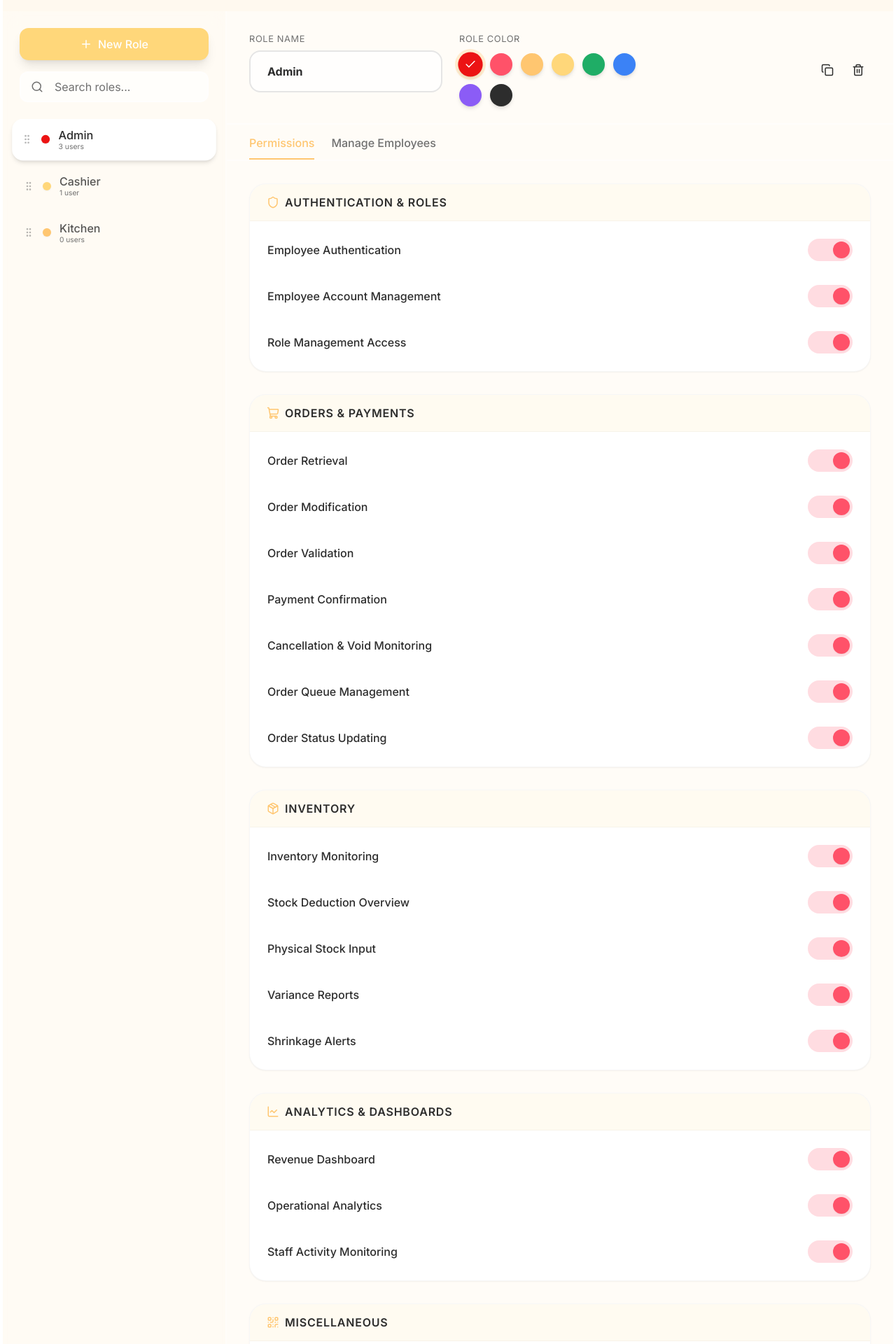
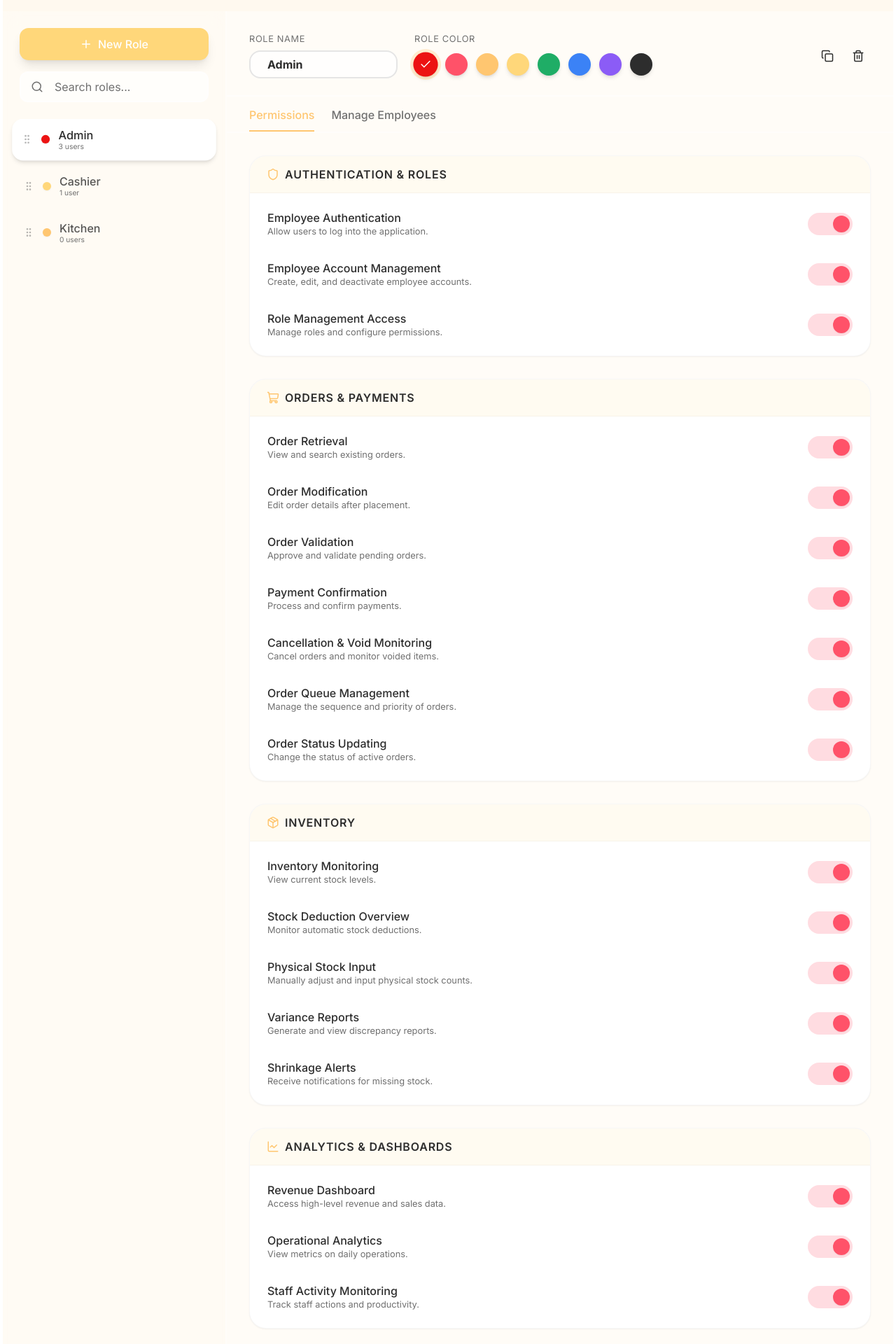
Before and after one commit to ShanRaboy11/Qios, a Next.js app: page /1/roles in a window 1280 px wide. Shown: the part 160-2080 px from the top of the page at 70% size. Built offline with nearby package versions, Linux system fonts and the light colour scheme.

Commit message:
fix: add feature descrips & fix layout

```diff
--- a/src/app/(tenant)/[id]/roles/page.tsx
+++ b/src/app/(tenant)/[id]/roles/page.tsx
@@ -66,6 +66,28 @@ const DEFAULT_PERMISSIONS: Permissions = {
   misc: {
     "QR Code Scanning": false,
   },
+};
+
+const PERMISSION_DESCRIPTIONS: Record<string, string> = {
+  "Employee Authentication": "Allow users to log into the application.",
+  "Employee Account Management": "Create, edit, and deactivate employee accounts.",
+  "Role Management Access": "Manage roles and configure permissions.",
+  "Order Retrieval": "View and search existing orders.",
+  "Order Modification": "Edit order details after placement.",
+  "Order Validation": "Approve and validate pending orders.",
+  "Payment Confirmation": "Process and confirm payments.",
+  "Cancellation & Void Monitoring": "Cancel orders and monitor voided items.",
+  "Order Queue Management": "Manage the sequence and priority of orders.",
+  "Order Status Updating": "Change the status of active orders.",
+  "Inventory Monitoring": "View current stock levels.",
+  "Stock Deduction Overview": "Monitor automatic stock deductions.",
+  "Physical Stock Input": "Manually adjust and input physical stock counts.",
+  "Variance Reports": "Generate and view discrepancy reports.",
+  "Shrinkage Alerts": "Receive notifications for missing stock.",
+  "Revenue Dashboard": "Access high-level revenue and sales data.",
+  "Operational Analytics": "View metrics on daily operations.",
+  "Staff Activity Monitoring": "Track staff actions and productivity.",
+  "QR Code Scanning": "Use the device camera to scan QR codes.",
 };
 
 const INITIAL_ROLES: Role[] = [
@@ -356,24 +378,24 @@ export default function RoleManagementPage() {
                     <Input
                       value={draftRole.name}
                       onChange={(e) => setDraftRole({ ...draftRole, name: e.target.value })}
-                      className="text-lg font-bold !bg-white/80"
+                      className="text-lg font-bold !bg-white/80 !py-1.5 !h-10"
                     />
                   </div>
 
                   <div className="flex-1">
                     <label className="b4 font-bold text-text-secondary mb-3 block uppercase tracking-wider">Role Color</label>
-                    <div className="flex gap-3 flex-wrap">
+                    <div className="flex gap-2 sm:gap-3 flex-nowrap pb-1">
                       {PRESET_COLORS.map((color) => (
                         <button
                           key={color}
                           onClick={() => setDraftRole({ ...draftRole, color })}
                           className={cn(
-                            "w-8 h-8 rounded-full shadow-md transition-transform duration-200 hover:scale-110 flex items-center justify-center",
+                            "w-7 h-7 sm:w-8 sm:h-8 flex-shrink-0 rounded-full shadow-md transition-transform duration-200 hover:scale-110 flex items-center justify-center",
                             color,
                             draftRole.color === color && "ring-4 ring-brand-primary/30 scale-110"
                           )}
                         >
-                          {draftRole.color === color && <Check size={16} className="text-white" />}
+                          {draftRole.color === color && <Check className="text-white w-3 h-3 sm:w-4 sm:h-4" />}
                         </button>
                       ))}
                     </div>
@@ -437,6 +459,7 @@ export default function RoleManagementPage() {
                               <FeatureToggle
                                 key={permissionName}
                                 label={permissionName}
+                                description={PERMISSION_DESCRIPTIONS[permissionName]}
                                 checked={isEnabled}
                                 variant="accent"
                                 onChange={(checked) => handlePermissionChange(categoryKey, permissionName, checked)}
```
